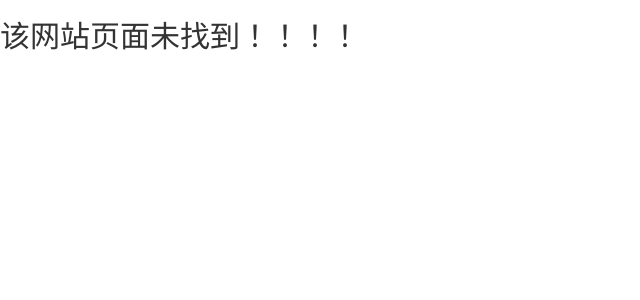
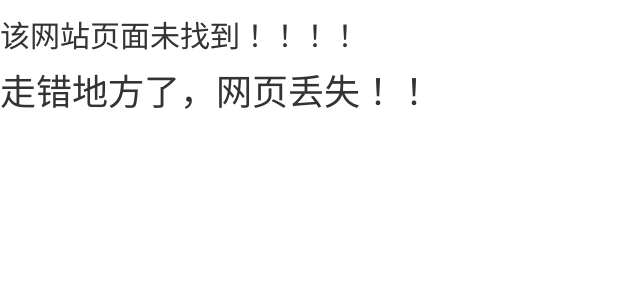
Before and after one commit to tangyongYF/cnlog, a Django app: template templates/not_found.html in a window 1280 px wide. Shown: the top 300 px of the page, without its empty margins (0-640 px from the left). Run offline with Django 3.2, Linux system fonts and the light colour scheme; the template is opened without the code that fills it, so the values that code supplies are empty; some libraries are stand-ins or nearby versions.

Commit message:
网页丢失！！

```diff
--- a/templates/not_found.html
+++ b/templates/not_found.html
@@ -9,5 +9,6 @@
 </head>
 <body>
 <h2>该网站页面未找到！！！！</h2>
+<h1>走错地方了，网页丢失！！</h1>
 </body>
 </html>
```
